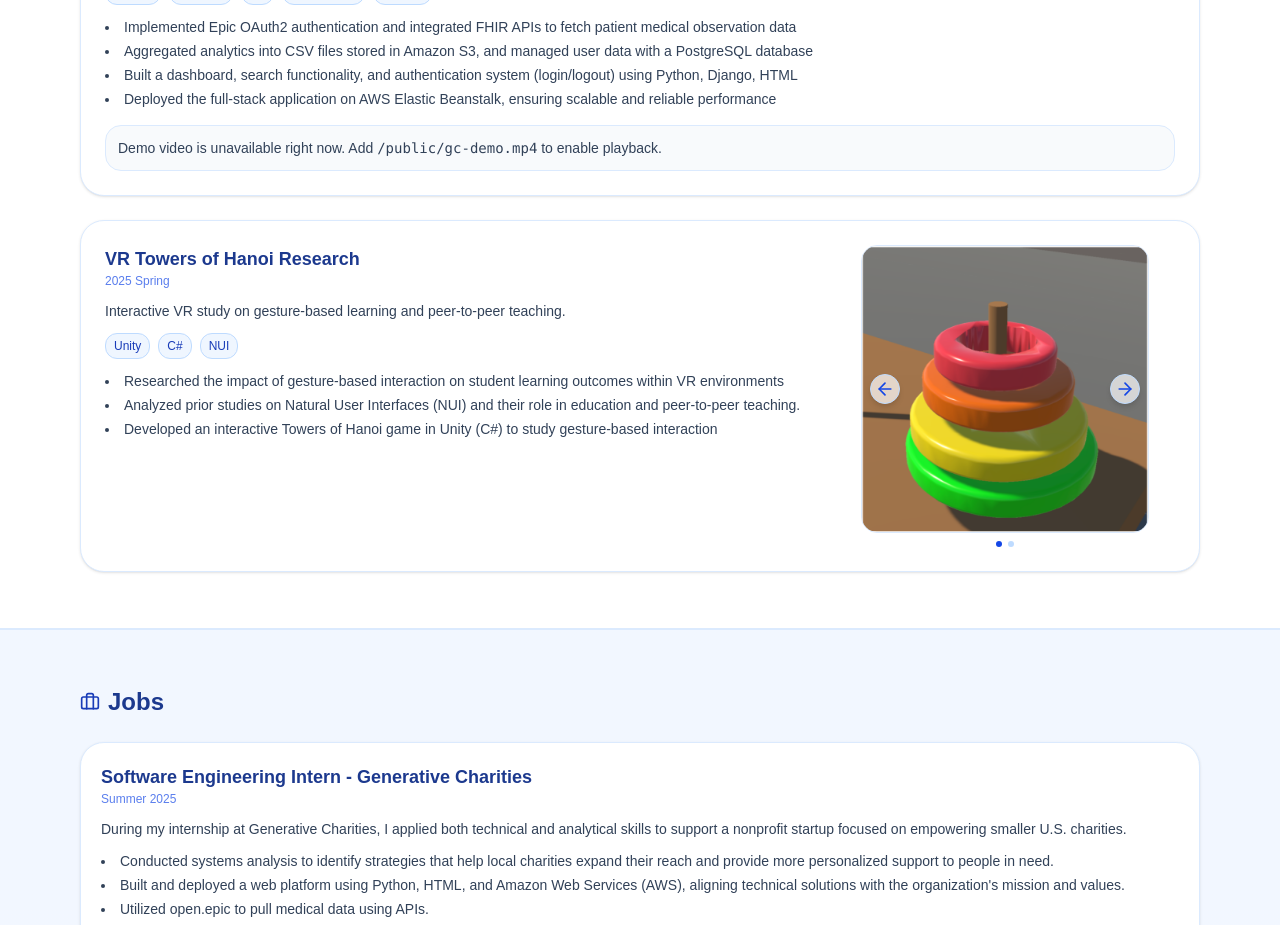
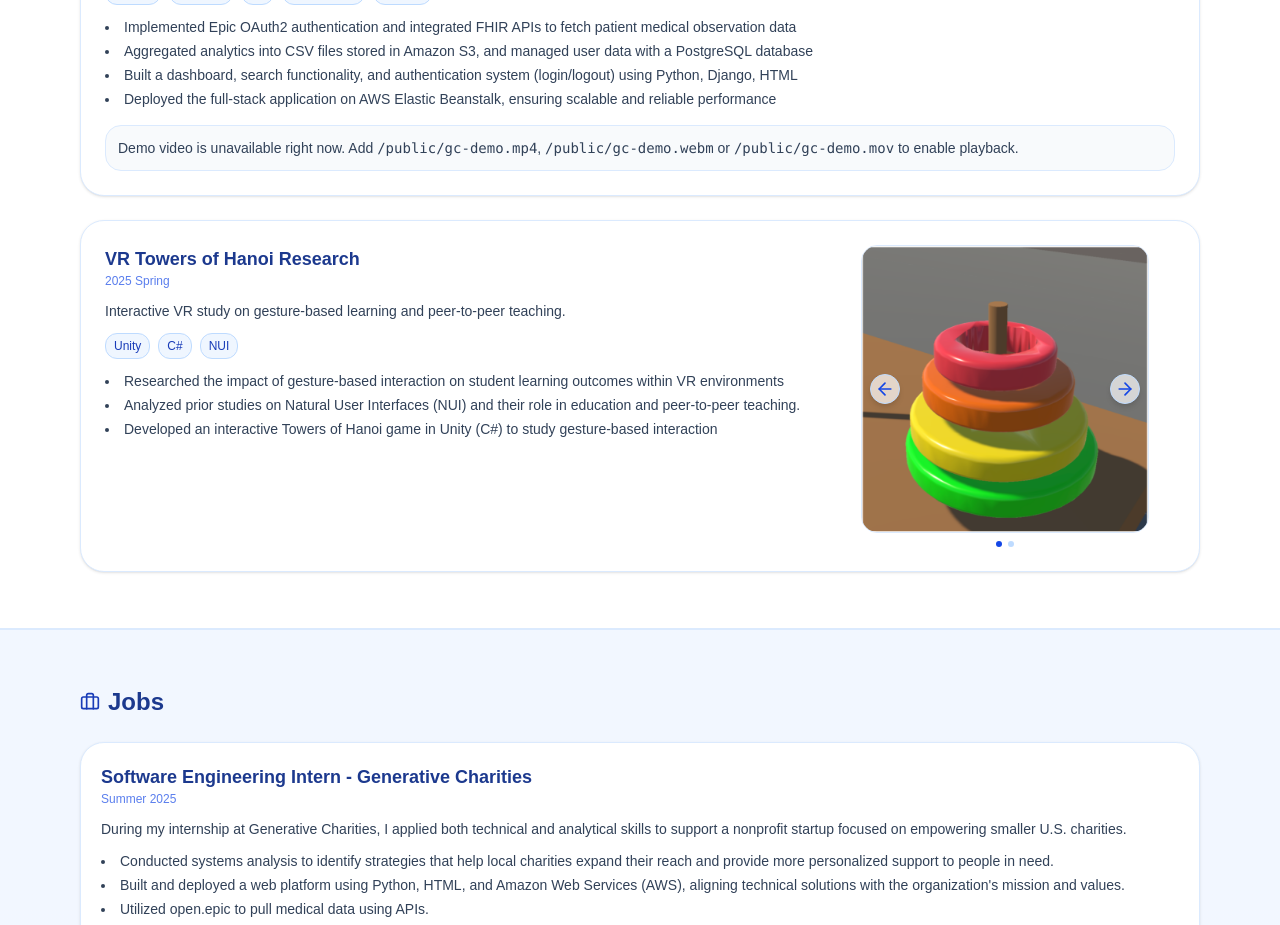
Before and after one commit to BradleyE99/Bradley-s-Portfolio, a Next.js app: page / in a window 1280 px wide. Shown: the part 940-1865 px from the top of the page. Built offline with nearby package versions, Linux system fonts and the light colour scheme.

Commit message:
fixing video stuff

```diff
--- a/app/page.js
+++ b/app/page.js
@@ -24,7 +24,7 @@ const PROJECTS = [
     stack: ["Django", "AWS EB", "S3", "PostgreSQL", "OAuth2"],
     blurb:
       "Developed a web application to promote smaller charities across the United States, enabling more personalized, one-on-one engagement with donors.",
-    demo: "/gc-demo.mp4",
+    demoSources: ["/gc-demo.mp4", "/gc-demo.webm", "/gc-demo.mov"],
     poster: "/gc-poster.jpg",
     highlights: [
       "Implemented Epic OAuth2 authentication and integrated FHIR APIs to fetch patient medical observation data",
@@ -139,6 +139,11 @@ export default function Portfolio() {
   const nextImg = (len) => setHanoiIdx((i) => (i + 1) % len);
   const prevImg = (len) => setHanoiIdx((i) => (i - 1 + len) % len);
   const toggleTheme = () => setTheme((t) => (t === "dark" ? "light" : "dark"));
+  const getVideoMimeType = (src) => {
+    if (src.endsWith(".webm")) return "video/webm";
+    if (src.endsWith(".mov")) return "video/quicktime";
+    return "video/mp4";
+  };
 
   return (
     <div
@@ -421,7 +426,7 @@ export default function Portfolio() {
                         ))}
                     </ul>
                     <div className="mt-4 flex flex-col gap-3">
-                      {p.demo && /\.mp4($|\?)/i.test(p.demo) && !videoLoadError[p.title] ? (
+                      {(p.demoSources?.length || (p.demo && /\.mp4($|\?)/i.test(p.demo))) && !videoLoadError[p.title] ? (
                         <video
                           className={`w-full rounded-2xl border ${isDark ? "border-slate-700 bg-slate-900" : "border-blue-100 bg-slate-100"}`}
                           controls
@@ -434,10 +439,12 @@ export default function Portfolio() {
                             }))
                           }
                         >
-                          <source src={p.demo} type="video/mp4" />
+                          {(p.demoSources || [p.demo]).map((src) => (
+                            <source key={src} src={src} type={getVideoMimeType(src)} />
+                          ))}
                           Your browser does not support the video tag.
                         </video>
-                      ) : p.demo && /\.mp4($|\?)/i.test(p.demo) && videoLoadError[p.title] ? (
+                      ) : (p.demoSources?.length || (p.demo && /\.mp4($|\?)/i.test(p.demo))) && videoLoadError[p.title] ? (
                           <div
                             className={`rounded-2xl border p-3 text-sm ${
                               isDark ? "border-slate-700 bg-slate-900 text-slate-300" : "border-blue-100 bg-slate-50 text-slate-700"
@@ -446,6 +453,10 @@ export default function Portfolio() {
                             Demo video is unavailable right now. Add
                             {" "}
                             <code>/public/gc-demo.mp4</code>
+                            {", "}
+                            <code>/public/gc-demo.webm</code>
+                            {" or "}
+                            <code>/public/gc-demo.mov</code>
                             {" "}
                             to enable playback.
                           </div>
```
